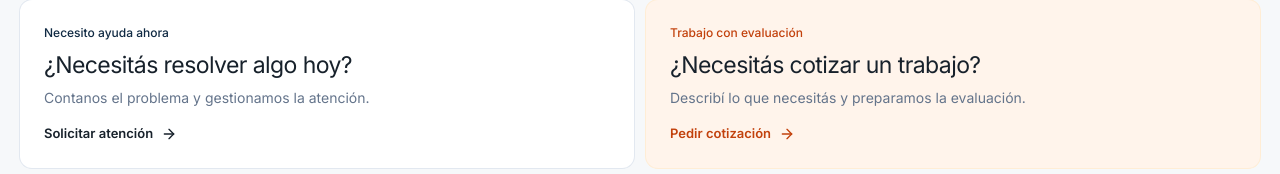
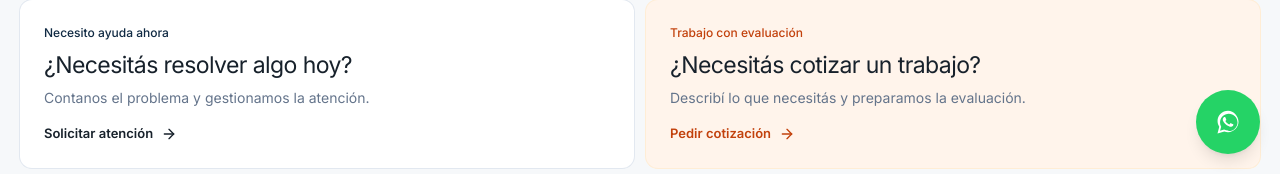
Before and after one commit to equantum-py/multiserviciospy, a Next.js app: page / in a window 1280 px wide. Shown: the part 626-800 px from the top of the page. Built offline with nearby package versions, Linux system fonts and the light colour scheme.

Commit message:
feat: add floating WhatsApp contact button

```diff
--- a/app/layout.tsx
+++ b/app/layout.tsx
@@ -14,10 +14,28 @@ export const metadata: Metadata = {
     "Contanos qué necesitás. TodosServicios PY centraliza la atención, evaluación, cotización y coordinación de servicios para hogar, vehículos y negocios en Paraguay.",
 };
 
+const WhatsAppIcon = () => (
+  <svg viewBox="0 0 32 32" aria-hidden="true" className="h-7 w-7 fill-current">
+    <path d="M16.04 3C9.43 3 4.05 8.32 4.05 14.86c0 2.31.68 4.57 1.95 6.5L4 29l7.86-2.05a12.1 12.1 0 0 0 4.17.75h.01C22.65 27.7 28 22.38 28 15.84 28 9.3 22.65 3 16.04 3Zm0 22.7h-.01a10.1 10.1 0 0 1-3.86-.77l-.56-.24-4.66 1.22 1.24-4.5-.26-.58a9.75 9.75 0 0 1-1.01-4.33c0-5.45 4.47-9.88 9.98-9.88 5.5 0 9.98 4.43 9.98 9.88 0 5.45-4.48 9.88-9.98 9.88Zm5.47-7.4c-.3-.15-1.77-.87-2.04-.97-.27-.1-.47-.15-.67.15-.2.3-.77.97-.94 1.17-.17.2-.35.22-.65.07-.3-.15-1.26-.46-2.4-1.47a9.02 9.02 0 0 1-1.66-2.05c-.17-.3-.02-.46.13-.6.13-.13.3-.35.45-.52.15-.17.2-.3.3-.5.1-.2.05-.37-.03-.52-.07-.15-.67-1.6-.92-2.2-.24-.57-.49-.5-.67-.51h-.57c-.2 0-.52.07-.79.37-.27.3-1.04 1-1.04 2.45 0 1.45 1.07 2.85 1.22 3.05.15.2 2.1 3.17 5.08 4.45.71.3 1.26.49 1.7.63.71.22 1.36.19 1.87.12.57-.08 1.77-.72 2.02-1.42.25-.7.25-1.3.17-1.42-.07-.13-.27-.2-.57-.35Z" />
+  </svg>
+);
+
 export default function RootLayout({ children }: Readonly<{ children: React.ReactNode }>) {
   return (
     <html lang="es">
-      <body className={inter.variable}>{children}</body>
+      <body className={inter.variable}>
+        {children}
+        <a
+          href="https://wa.me/595985194953"
+          target="_blank"
+          rel="noopener noreferrer"
+          aria-label="Contactar a TodosServicios PY por WhatsApp"
+          title="Contactar por WhatsApp"
+          className="fixed bottom-20 right-4 z-50 grid h-14 w-14 place-items-center rounded-full bg-[#25D366] text-white shadow-lg transition hover:scale-105 hover:bg-[#20bd5a] focus-visible:outline focus-visible:outline-2 focus-visible:outline-offset-2 focus-visible:outline-[#25D366] sm:bottom-5 sm:right-5 sm:h-16 sm:w-16"
+        >
+          <WhatsAppIcon />
+        </a>
+      </body>
     </html>
   );
 }
```
